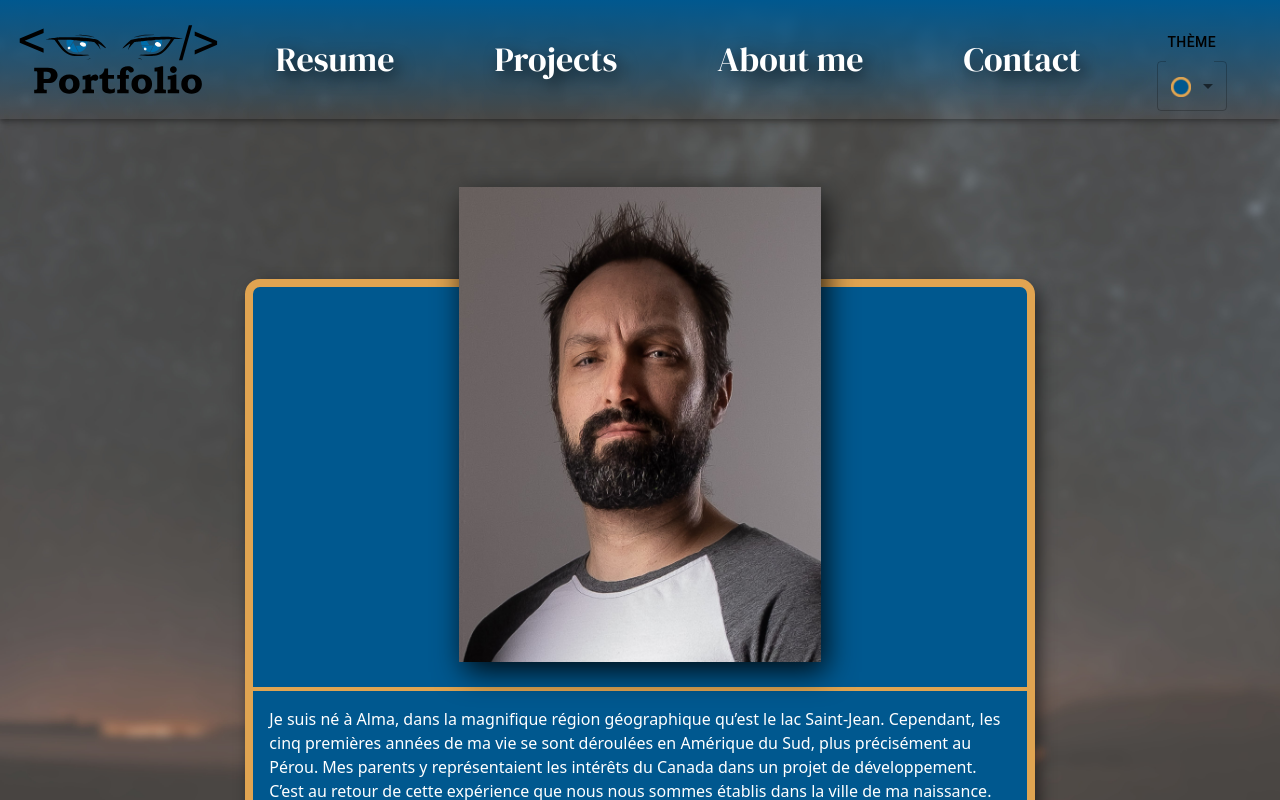
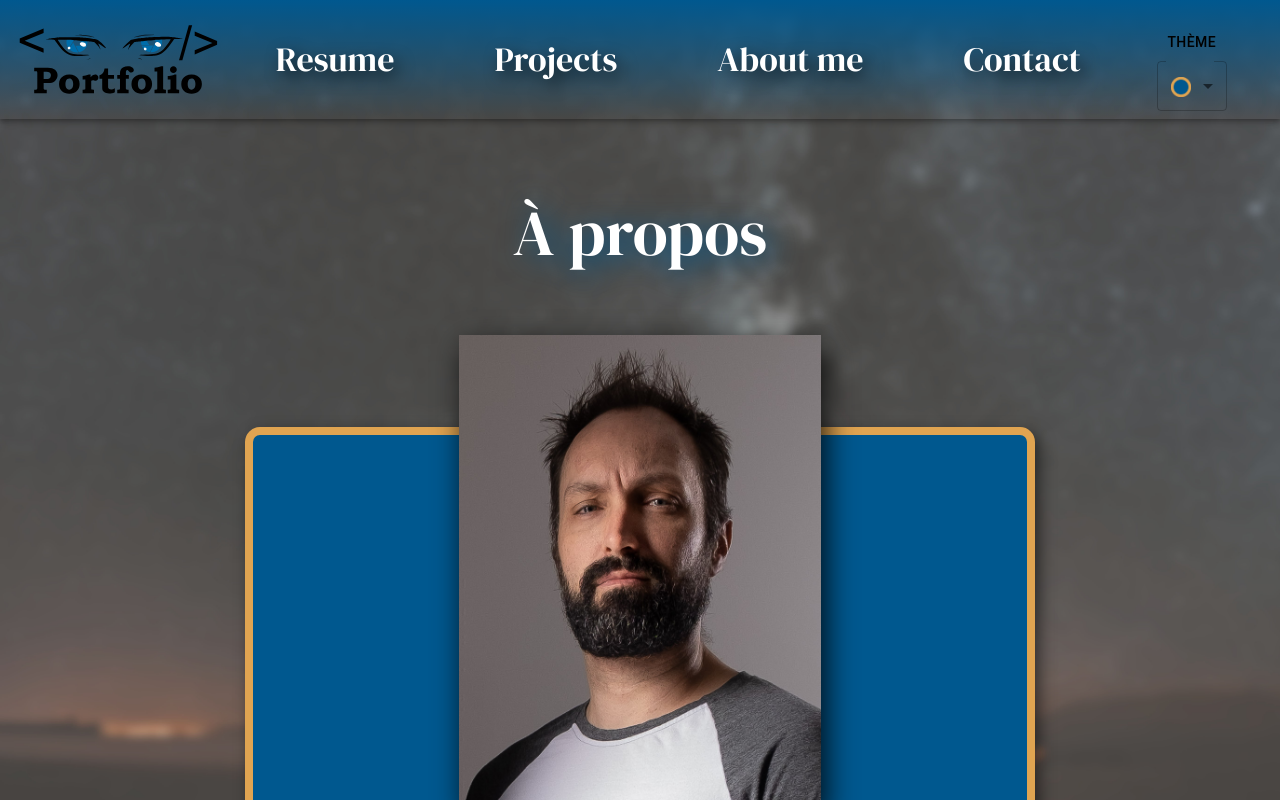
Before and after one commit to Nic376/portfolio, a React (Create React App) app: page /apropos in a window 1280 px wide. Shown: the top 800 px of the page. Built offline with nearby package versions, Linux system fonts and the light colour scheme.

Commit message:
shadow sur le h1 et sur le texte de la page d'accueil, a propos est maintenant visible

```diff
--- a/src/Pages/Apropos.tsx
+++ b/src/Pages/Apropos.tsx
@@ -14,9 +14,9 @@ const AProposScreen = () => {
     return (
         <div className="blur-bg py-5 row d-flex justify-content-center">
 
-            <div className="pb-5 wrapper row gx-5 d-flex justify-content-center paddingtop h-100">
-                <h1 className="pt-5 text-center color-text">À propos</h1>
-                <div className="col-10">
+            <div className="pb-5 wrapper row gx-5 d-flex justify-content-center paddingtop">
+                <h1 className="py-5 text-center color-text">À propos</h1>
+                <div className="col-10 paddingtop">
                     <div className="card col row align-content-center" >
 
                         <img src={portrait} className="card-img-top img-project align-self-center w-50 " alt=""/>
--- a/src/Pages/Presentation.tsx
+++ b/src/Pages/Presentation.tsx
@@ -12,7 +12,7 @@ const PresentationScreen = () => {
 
     return (
         <div className="presentation-bg">
-            <div className="text-white text-center paddingtop">
+            <div className="text-center paddingtop constellation-textshadow">
                 <h1 className="pt-5">Nicolas Tremblay</h1>
                 <h2 className="mt-3">{t("portfolio")} </h2>
                 <h3>{t("univers")}</h3>
--- a/src/Styles.css
+++ b/src/Styles.css
@@ -13,6 +13,7 @@ a {
 h1{
     font-family: 'DM Serif Display', serif;
     font-size: 64px;
+    filter: drop-shadow(5px 5px 15px var(--primary));
 }
 
 h2{
@@ -179,6 +180,11 @@ h2{
     background-color: red;
 }
 
+.constellation-textshadow {
+    filter: drop-shadow(0 0 15px #E0A451);
+    color: #fff;
+}
+
 .constellation {
     max-height: 600px;
     width: auto;
```
Also changed, not shown: src/images/note.jpg.
